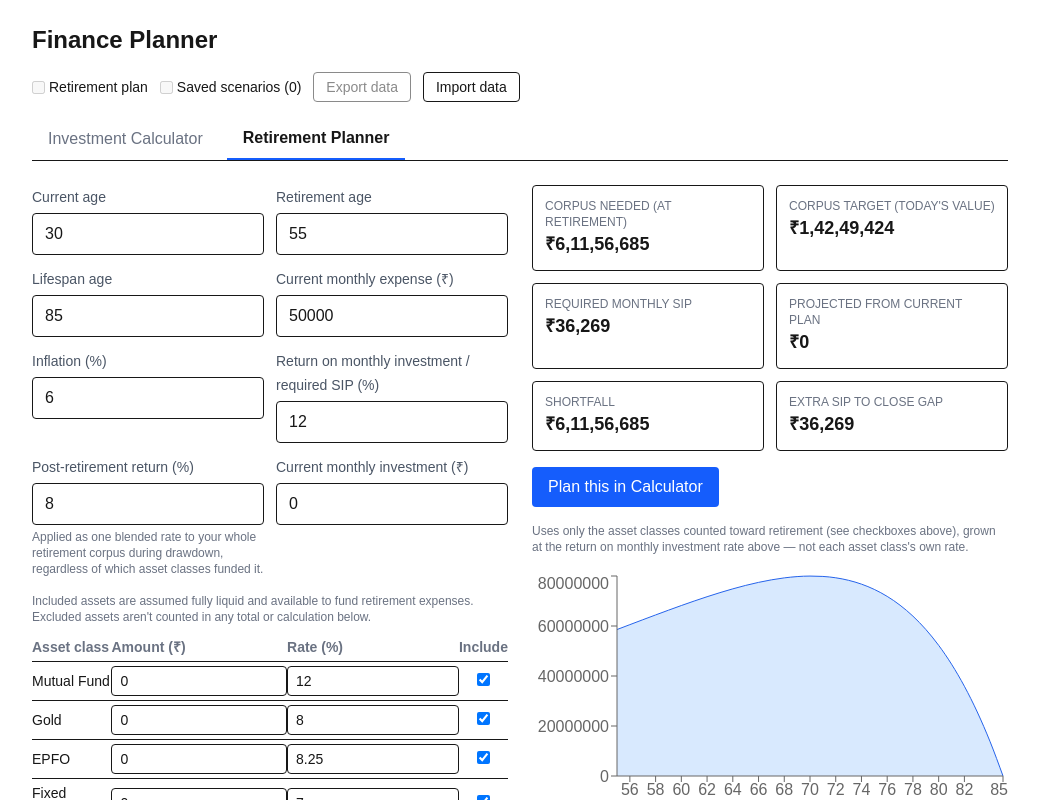
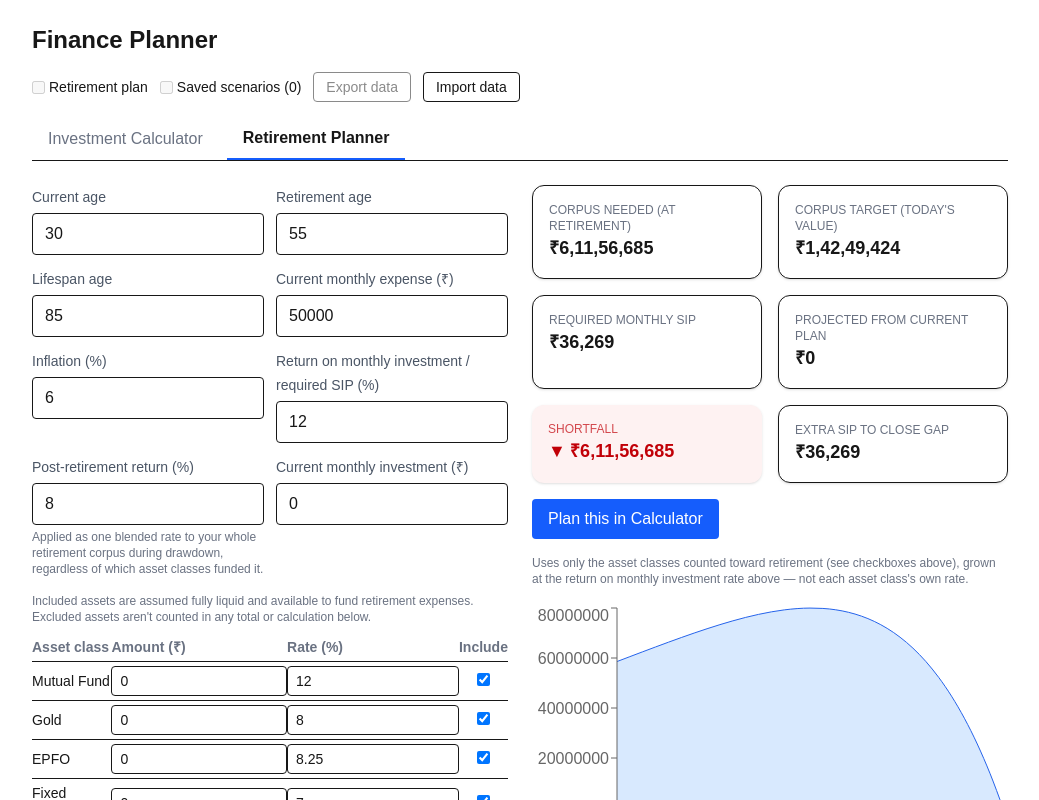
Before and after one commit to rohitqv/finance-planner, a Next.js app: page / in a window 1280 px wide. Both pictures are taken after a click on the button "Retirement Planner". Shown: the top 800 px of the page, without its empty margins (120-1159 px from the left). Built offline with nearby package versions, Linux system fonts and the light colour scheme.

Commit message:
feat: color-code Shortfall/Surplus and polish RetirementResults spacing

```diff
--- a/components/retirement/RetirementResults.tsx
+++ b/components/retirement/RetirementResults.tsx
@@ -11,6 +11,8 @@ function formatMoneyOrInfinite(value: number): string {
   return Number.isFinite(value) ? formatINR(value) : "Not achievable in 0 years";
 }
 
+type Card = { label: string; value: string; signed?: boolean; positive?: boolean };
+
 export default function RetirementResults({
   result, invalidLifespan,
 }: { result: RetirementResult; invalidLifespan?: boolean }) {
@@ -23,20 +25,41 @@ export default function RetirementResults({
       </div>
     );
   }
-  const cards = [
+  const cards: Card[] = [
     { label: "Corpus needed (at retirement)", value: formatINR(result.corpusNeededAtRetirement) },
     { label: "Corpus target (today's value)", value: formatINR(result.corpusNeededToday) },
     { label: "Required monthly SIP", value: formatMoneyOrInfinite(result.requiredMonthlySip) },
     { label: "Projected from current plan", value: formatINR(result.projectedCorpusFromCurrentPlan) },
-    { label: result.gap >= 0 ? "Shortfall" : "Surplus", value: formatINR(Math.abs(result.gap)) },
+    {
+      label: result.gap >= 0 ? "Shortfall" : "Surplus",
+      value: formatINR(Math.abs(result.gap)),
+      signed: true,
+      positive: result.gap < 0,
+    },
     { label: "Extra SIP to close gap", value: formatMoneyOrInfinite(result.extraSipToCloseGap) },
   ];
   return (
-    <div className="grid grid-cols-2 gap-3">
+    <div className="grid grid-cols-2 gap-4">
       {cards.map((c) => (
-        <div key={c.label} className="rounded border p-3">
-          <div className="text-xs uppercase text-gray-500">{c.label}</div>
-          <div className="text-lg font-semibold">{c.value}</div>
+        <div
+          key={c.label}
+          className={
+            c.signed
+              ? `rounded-xl p-4 shadow-sm ${c.positive ? "bg-green-50 text-green-700" : "bg-red-50 text-red-700"}`
+              : "rounded-xl border p-4 shadow-sm"
+          }
+        >
+          <div className={`text-xs uppercase ${c.signed ? "opacity-70" : "text-gray-500"}`}>
+            {c.label}
+          </div>
+          <div className="text-lg font-semibold">
+            {c.signed && (
+              <span aria-hidden="true" className="mr-1">
+                {c.positive ? "▲" : "▼"}
+              </span>
+            )}
+            <span>{c.value}</span>
+          </div>
         </div>
       ))}
     </div>
```
Also changed, not shown: 1 other file (tests, documents, lock files or other folders).
